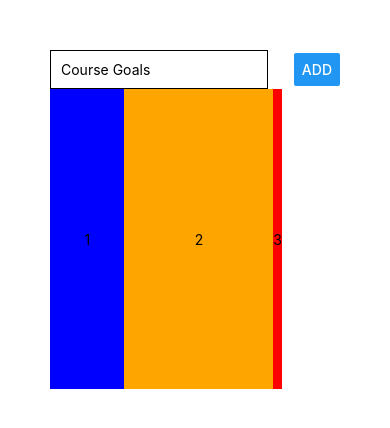
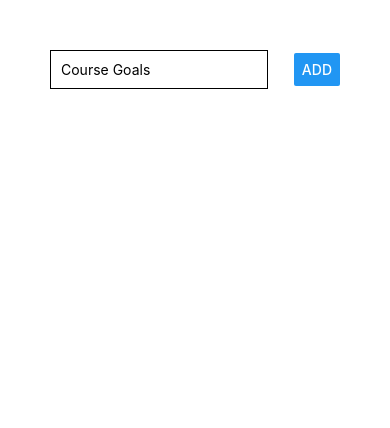
Before and after one commit to yuri-la-torre-ortiz/ReactNativetutorial, a React Native app: screen / in a window 390 px wide. Shown: the top 428 px of the page. Built offline with nearby package versions, Linux system fonts and the light colour scheme.

Commit message:
Finish flexbox module

```diff
--- a/App.js
+++ b/App.js
@@ -12,44 +12,6 @@ export default function App() {
         />
         <Button title="ADD" />
       </View>
-      <View
-        style={{
-          flexDirection: 'row',
-          width: '80%',
-          height: 300,
-          justifyContent: 'space-between',
-          alignItems: 'stretch' }}
-          >
-        <View
-          style={{
-            backgroundColor: 'blue',
-            justifyContent: 'center',
-            alignItems: 'center',
-            flex: 1
-          }}
-        >
-          <Text>1</Text>
-        </View>
-              <View
-          style={{
-            backgroundColor: 'orange',
-            justifyContent: 'center',
-            alignItems: 'center',
-            flex: 2
-          }}
-        >
-          <Text>2</Text>
-        </View>
-              <View
-          style={{
-            backgroundColor: 'red',
-            justifyContent: 'center',
-            alignItems: 'center'
-          }}
-        >
-          <Text>3</Text>
-        </View>
       </View>
-    </View>
   );
 }
```
